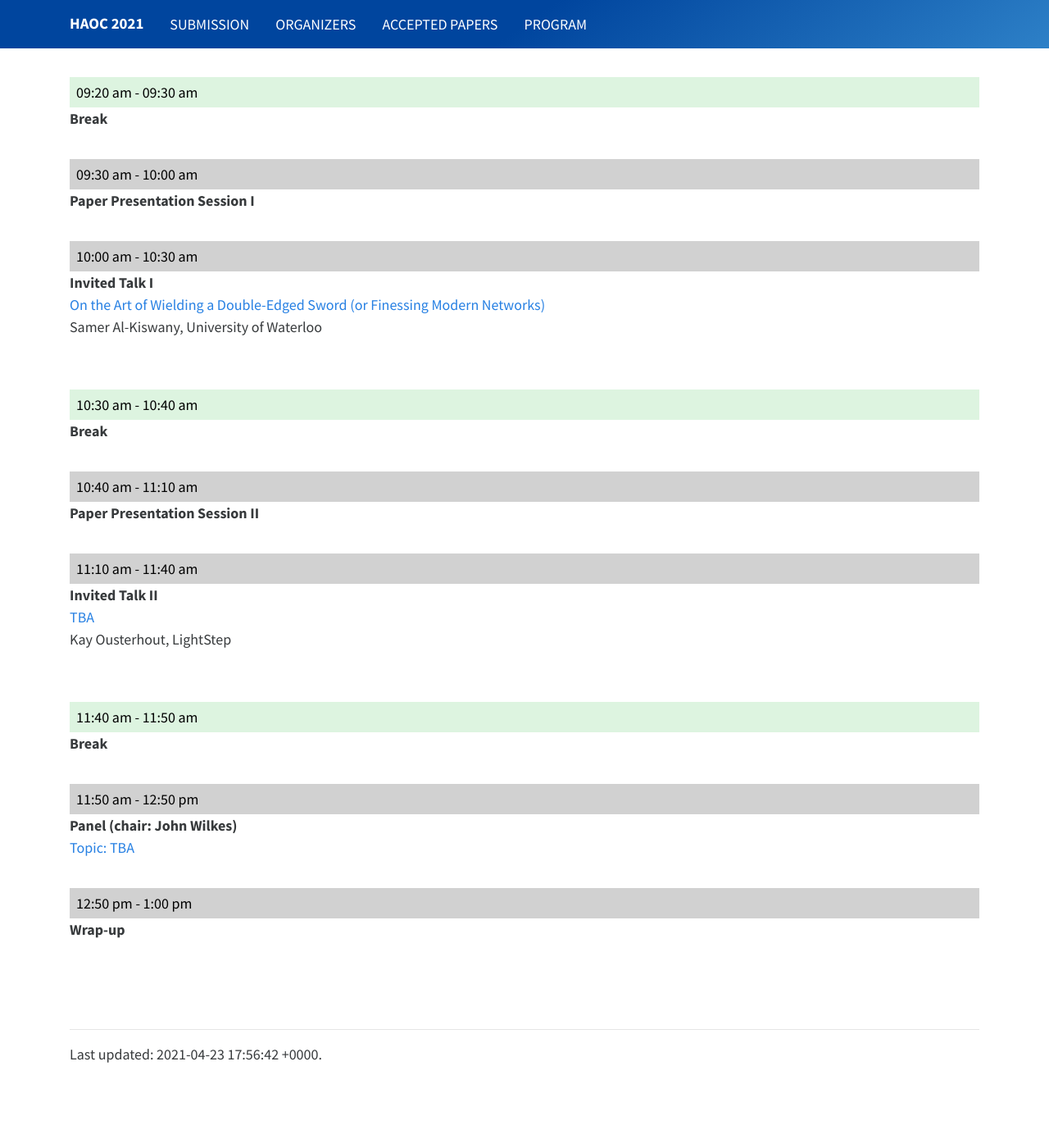
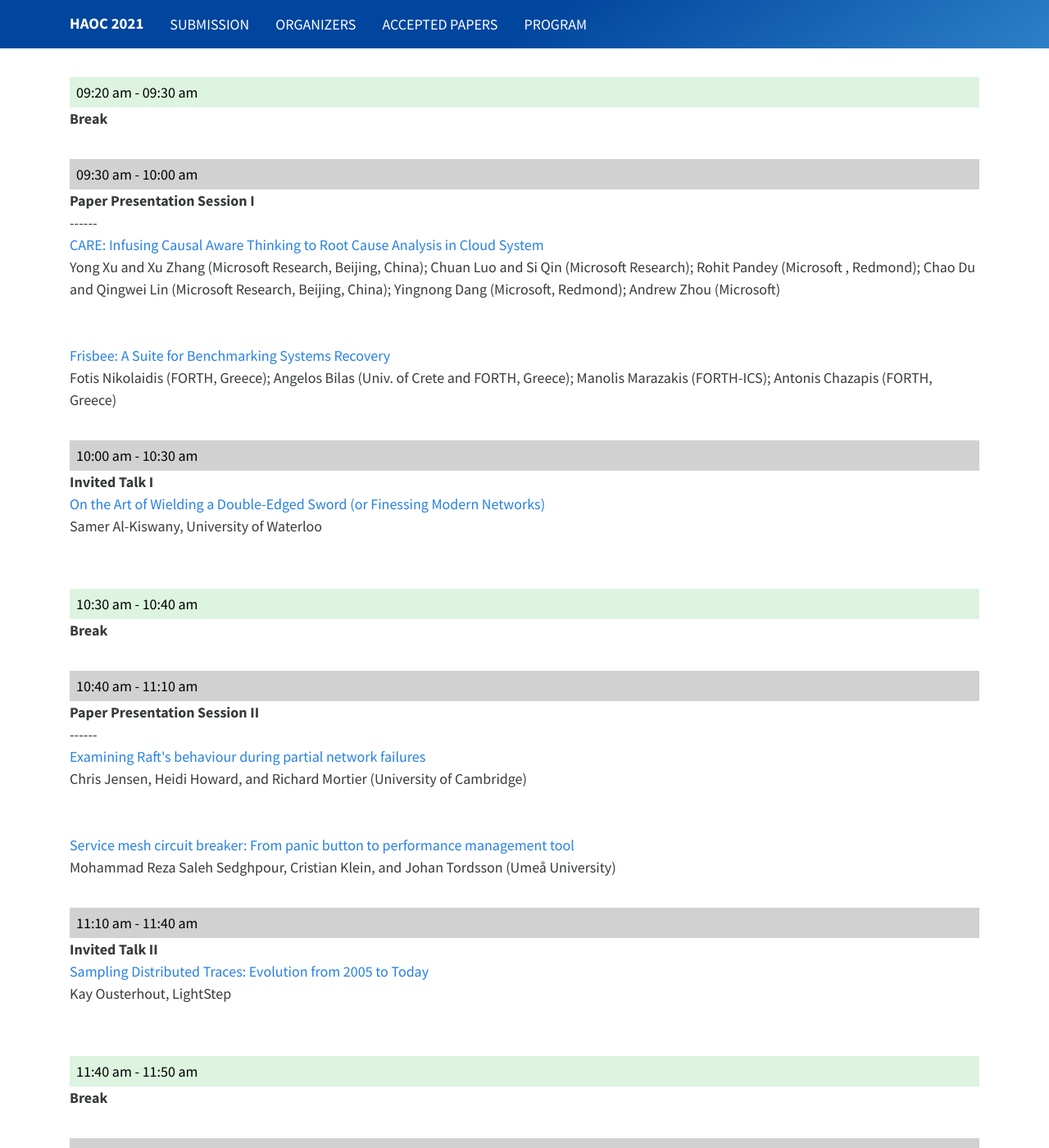
Before and after one commit to haoc2021/haoc2021.github.io, a Jekyll site: the page built from program.md, in a window 1280 px wide and 1400 px high, scrolled down 684 px. Shown: the whole window at 82% size. Built offline with Jekyll 4.4.1, drawn with Linux system fonts in a browser that asks for light colours.

Commit message:
update program

```diff
--- a/program.md
+++ b/program.md
@@ -46,6 +46,24 @@ layout: default
     <div class="program_entry_time">09:30 am - 10:00 am</div>
     <div class="program_entry">
       <b>Paper Presentation Session I</b>
+    </div>
+    ------
+    <div class="program_entry_content_title">
+      <a href="#session1_1">
+        CARE: Infusing Causal Aware Thinking to Root Cause Analysis in Cloud System
+      </a>
+    </div>
+    <div class="program_entry_content_speakers">
+        Yong Xu and Xu Zhang (Microsoft Research, Beijing, China); Chuan Luo and Si Qin (Microsoft Research); Rohit Pandey (Microsoft , Redmond); Chao Du and Qingwei Lin (Microsoft Research, Beijing, China); Yingnong Dang (Microsoft, Redmond); Andrew Zhou (Microsoft)
+    </div>
+    <br/><br/>
+    <div class="program_entry_content_title">
+      <a href="#session1_2">
+        Frisbee: A Suite for Benchmarking Systems Recovery
+      </a>
+    </div>
+    <div class="program_entry_content_speakers">
+        Fotis Nikolaidis (FORTH, Greece); Angelos Bilas (Univ. of Crete and FORTH, Greece); Manolis Marazakis (FORTH-ICS); Antonis Chazapis (FORTH, Greece)
     </div>
   </div>
 </div>
@@ -101,6 +119,24 @@ layout: default
     <div class="program_entry">
       <b>Paper Presentation Session II</b>
     </div>
+    ------
+    <div class="program_entry_content_title">
+      <a href="#session2_1">
+        Examining Raft's behaviour during partial network failures
+      </a>
+    </div>
+    <div class="program_entry_content_speakers">
+        Chris Jensen, Heidi Howard, and Richard Mortier (University of Cambridge)
+    </div>
+    <br/><br/>
+    <div class="program_entry_content_title">
+      <a href="#session2_2">
+        Service mesh circuit breaker: From panic button to performance management tool
+      </a>
+    </div>
+    <div class="program_entry_content_speakers">
+        Mohammad Reza Saleh Sedghpour, Cristian Klein, and Johan Tordsson (Umeå University)
+    </div>
   </div>
 </div>
 <div class="row program_block">
@@ -111,21 +147,32 @@ layout: default
     </div>
     <div class="program_entry_content_title">
       <a href="#invited_talk_2_content" data-toggle="collapse" role="button" aria-expanded="false" aria-controls="invited_talk_2_content">
-	TBA
+        Sampling Distributed Traces: Evolution from 2005 to Today
       </a>
     </div>
     <div class="program_entry_content_speakers">
-	Kay Ousterhout, LightStep
+	      Kay Ousterhout, LightStep
     </div>
     <br>
     <div class="collapse program_entry_content_details" id="invited_talk_2_content">
       <div class="program_entry_content_abstract">
-        <p> TBA
+        <p> Distributed tracing has become a widespread tool for understanding the performance of large-scale systems: unlike metrics or logs, traces follow a request through every service to provide critical context for debugging problems. Retaining traces for every request through a system is typically prohibitively expensive, so all systems for distributed tracing sample a subset of traces to save. In this talk, I’ll talk about three iterations of sampling for distributed tracing, starting from the simple, random approach employed by Google’s production tracing system, Dapper, in 2005, and ending in a new approach that Lightstep is beginning to use in production. Over time, technology improvements have allowed sampling decisions to be delayed later and later in the data ingestion pipeline, which has enabled more sophisticated sampling algorithms that consider more dimensions in choosing which traces to save. I’ll end by talking about ongoing challenges and opportunities in selecting the most useful sample of tracing data.
         </p>
         <p>
         </p>
       </div>
+      <div class="program_entry_content_bio">
+        <div class="speaker_image">
+          <img src="http://kayousterhout.org/images/kay_ousterhout.jpg" />
+        </div>
+        <div class="speaker_bio">
+          <p>
+            Kay Ousterhout is a software engineer at Lightstep, where she's building performance management tools that enable users to understand the performance of complex distributed systems. Before Lightstep, Kay received a PhD from UC Berkeley. Her thesis focused on building high-performance data analytics frameworks that allow users to reason about - and optimize for - performance. Kay is also a committer and PMC member for Apache Spark; her work on Spark has focused on improving scheduler performance.
+          </p>
+        </div>
+      </div>
     </div>
+
 
   </div>
 </div>
```
